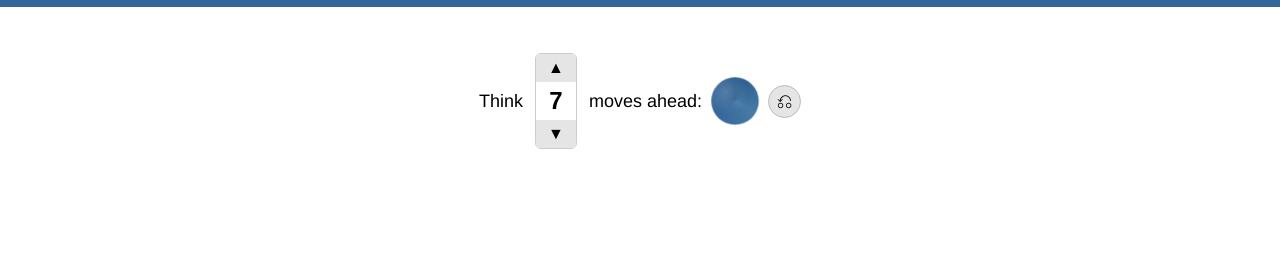
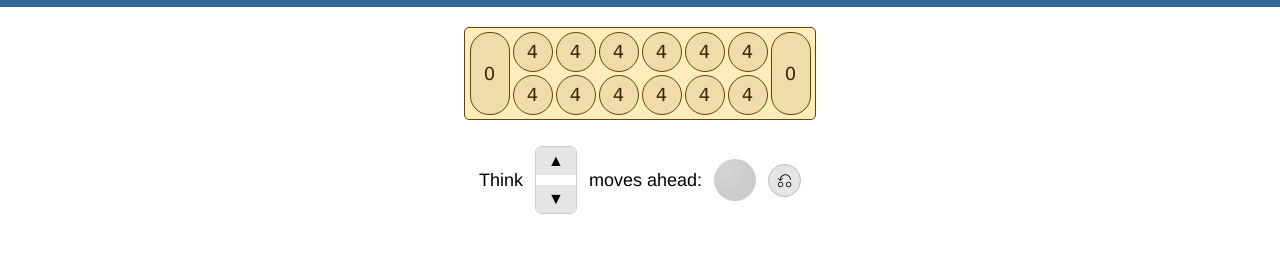
Before and after one commit to bracketdash/mancala-helper, a plain HTML site: page index.html in a window 1280 px wide. Shown: the part 41-294 px from the top of the page. Drawn offline with Linux system fonts and the light colour scheme.

Commit message:
complete html and css

```diff
--- a/index.html
+++ b/index.html
@@ -13,7 +13,27 @@
         <h1>Mancala Helper</h1>
       </div>
       <div class="container">
-        <div class="row">
+        <div class="board">
+          <div class="big-pocket">0</div>
+          <div class="smol-pockets">
+            <div class="row">
+              <div class="cell">4</div>
+              <div class="cell">4</div>
+              <div class="cell">4</div>
+              <div class="cell">4</div>
+              <div class="cell">4</div>
+              <div class="cell">4</div>
+            </div>
+            <div class="row">
+              <div class="cell">4</div>
+              <div class="cell">4</div>
+              <div class="cell">4</div>
+              <div class="cell">4</div>
+              <div class="cell">4</div>
+              <div class="cell">4</div>
+            </div>
+          </div>
+          <div class="big-pocket">0</div>
         </div>
         <div class="depth-gauge">
           <div class="thinking">Think</div>
--- a/js/ui.js
+++ b/js/ui.js
@@ -73,4 +73,5 @@ function updateDOM(minnie, game) {
   applySuggestions(minnie, game);
 }
 
-init();
+// TODO: uncomment when in working condition
+// init();
--- a/styles.css
+++ b/styles.css
@@ -32,10 +32,76 @@ body {
   width: 352px;
 }
 
+/* BOARD */
+
+.board {
+  align-items: center;
+  background: #feb;
+  border-radius: 5px;
+  border: 1px solid #640;
+  display: flex;
+  gap: 3px;
+  justify-content: center;
+  padding: 4px 0;
+  user-select: none;
+}
+
+.big-pocket,
+.cell {
+  background: #eda;
+  border: 1px solid #640;
+  color: #420;
+  font-family: Verdana, sans-serif;
+  font-size: 18px;
+  text-align: center;
+  width: 38px;
+}
+
+.big-pocket {
+  border-radius: 19px;
+  height: 81px;
+  line-height: 81px;
+}
+
+.smol-pockets {
+  align-items: center;
+  display: flex;
+  flex-direction: column;
+  gap: 3px;
+  justify-content: center;
+}
+
 .row {
+  align-items: center;
   display: flex;
-  gap: 2px;
+  gap: 3px;
+  justify-content: center;
 }
+
+.cell {
+  border-radius: 50%;
+  height: 38px;
+  line-height: 38px;
+}
+
+.cell:not(.empty) {
+  cursor: pointer;
+}
+
+.cell:not(.empty):hover {
+  background: #ffc;
+}
+
+.cell:not(.empty):active {
+  background: #dc9;
+}
+
+.cell.suggested {
+  border-color: #369;
+  box-shadow: inset 0 0 0 2px #369;
+}
+
+/* CONTROLS */
 
 .depth-gauge {
   align-items: center;
```
